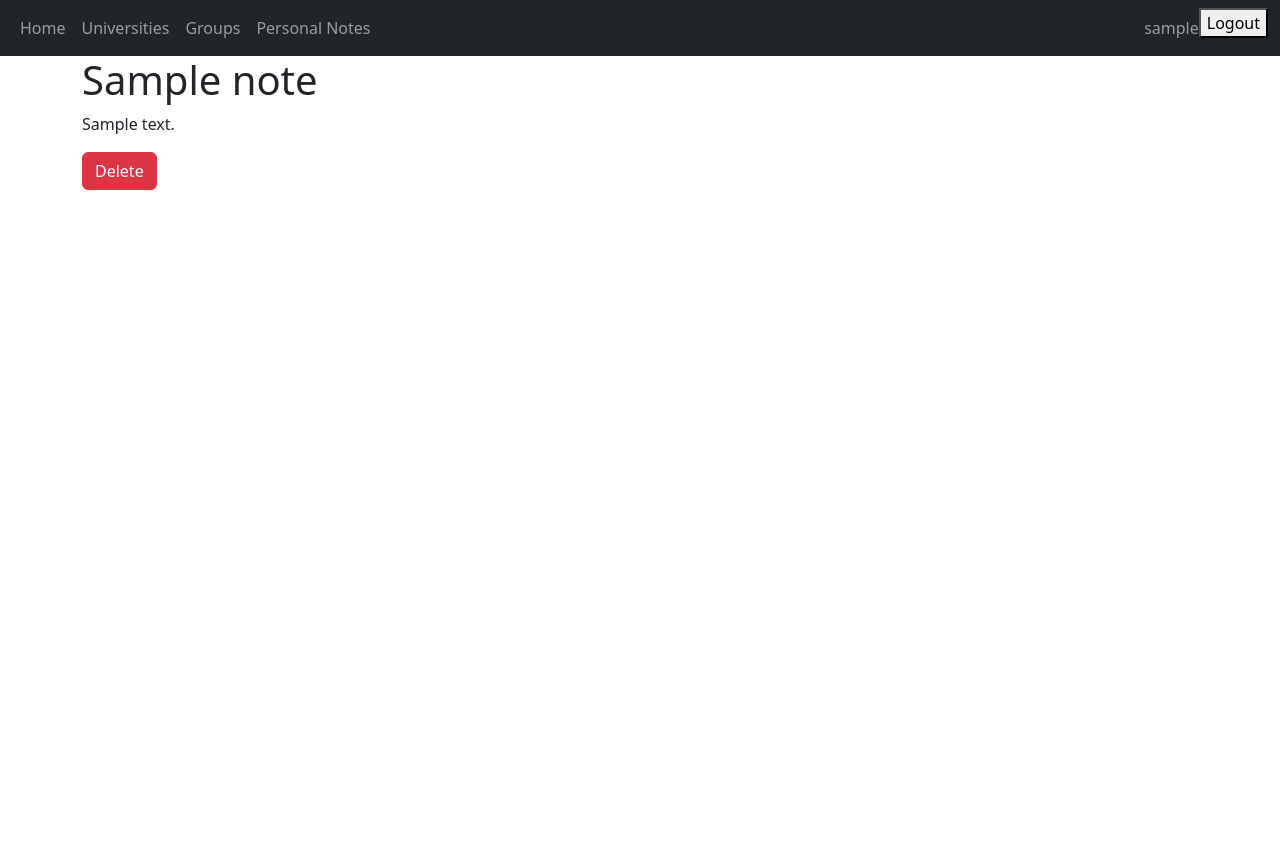
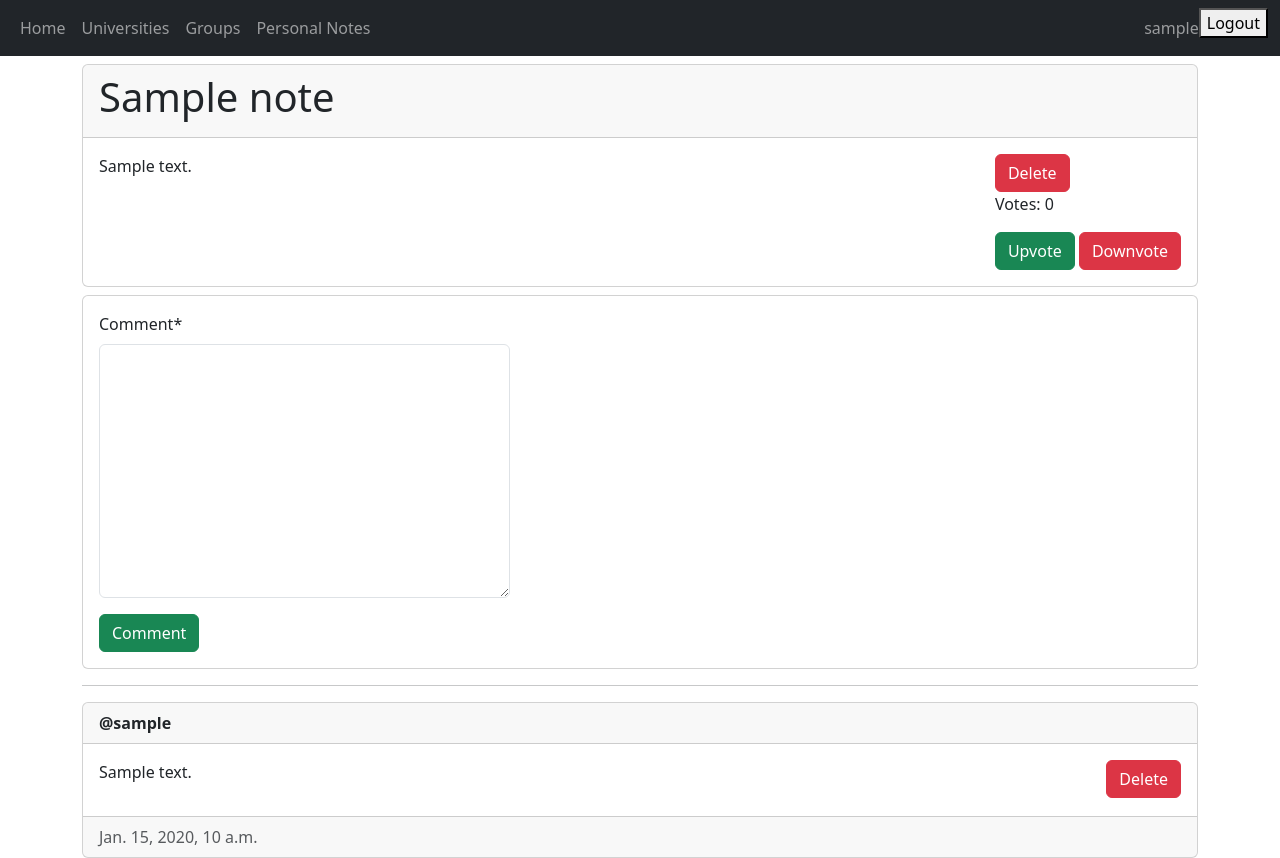
Before and after one commit to jackenbe/NoteyProject, a Django app: page /note/1 in a window 1280 px wide. Before the commit the page ends 190 px from the top, so only its background shows below. Run offline with Django 5.2, Linux system fonts and the light colour scheme; a user stored in the database is signed in; tables that the repository leaves empty hold one stand-in row (values such as "Sample post"); some libraries are stand-ins or nearby versions.

Commit message:
added details

```diff
--- a/core/form.py
+++ b/core/form.py
@@ -1,7 +1,9 @@
+from cProfile import label
+
 from django import forms
 from django.contrib.auth.forms import UserCreationForm
 from django.contrib.auth.models import User
-from .models import University, Group, Profile, Note
+from .models import University, Group, Profile, Note, Comment
 
 
 class RegistrationForm(UserCreationForm):
@@ -70,3 +72,12 @@ class PersonalNoteCreationForm(forms.ModelForm):
     class Meta:
         model = Note
         fields = ['title', 'context']
+
+class CommentCreationForm(forms.ModelForm):
+    class Meta:
+        model = Comment
+        fields = ['context']
+
+        labels = {
+            'context': 'Comment'
+        }
--- a/core/models.py
+++ b/core/models.py
@@ -2,6 +2,7 @@ from django.db import models
 from django.contrib.auth.models import User
 from django.urls import reverse
 import uuid
+
 
 class University(models.Model):
     name = models.CharField(max_length=50)
@@ -44,6 +45,8 @@ class Note(models.Model):
     is_personal = models.BooleanField(default=False)
     created_time = models.DateTimeField(auto_now_add=True)
     updated_time = models.DateTimeField(auto_now=True)
+    Upvote = models.ManyToManyField(User, related_name="Upvote")
+    Downvote = models.ManyToManyField(User, related_name="Downvote")
 
     def get_absolute_url(self):
         return reverse("Core:note_view", kwargs={"id": self.id})
@@ -51,10 +54,16 @@ class Note(models.Model):
     def __str__(self):
         return self.title
 
+    def vote_score(self):
+        return self.Upvote.count() - self.Downvote.count()
+
 
 class Comment(models.Model):
     author = models.ForeignKey(User, on_delete=models.CASCADE)
     note = models.ForeignKey(Note, on_delete=models.CASCADE, null=True, blank=True)
-    context = models.TextField()
+    context = models.TextField(blank=False, null=False)
     created_time = models.DateTimeField(auto_now_add=True)
     updated_time = models.DateTimeField(auto_now=True)
+
+    def __str__(self):
+        return self.context
--- a/core/templates/main/groups.html
+++ b/core/templates/main/groups.html
@@ -21,7 +21,13 @@
                                 {% csrf_token %}
                                 <button type="submit" class="btn btn-danger" name="group-id" value="{{ group.id }}">Delete</button>
                             </form>
+                        {% else %}
+                            <form method="post">
+                                {% csrf_token %}
+                                <button type="submit" class="btn btn-danger" name="group-id" value="{{ group.id }}">Leave</button>
+                            </form>
                         {% endif %}
+
                     </div>
             </div>
 
--- a/core/templates/main/note_detail.html
+++ b/core/templates/main/note_detail.html
@@ -1,12 +1,62 @@
 {% extends 'main/base.html' %}
 {% block title %}{{ note.title }}{% endblock %}
+{% load crispy_forms_tags %}
 {% block content %}
-    <h1>{{note.title}}</h1>
+    <div class="card mt-2">
+        <div class="card-header"><strong><h1>{{note.title}}</h1></strong></div>
+        <div class="card-body d-flex flex-row justify-content-between">
+            <div>
                 <p>{{ note.context }}</p>
-    {% if user == note.author %}
+            </div>
+            <div>
+                {% if user == note.author or user == note.group.created_by %}
                     <form method="post">
                         {% csrf_token %}
+                        <input type="hidden" name="action" value="delete">
                         <button type="submit" class="btn btn-danger" name="note-id" value="{{ note.id }}">Delete</button>
                     </form>
                 {% endif %}
+                <p>Votes: {{ note.vote_score }}</p>
+                <form method="POST">{% csrf_token %}
+                    <input type="hidden" name="note-id" value="{{ note.id }}">
+                    <button type="submit" class="btn btn-success" name="action" value="up_vote">Upvote</button>
+                    <button type="submit" class="btn btn-danger" name="action" value="down_vote">Downvote</button>
+                </form>
+            </div>
+        </div>
+    </div>
+
+    <div class="card mt-2">
+        <div class="card-body d-flex flex-row justify-content-between">
+            <form method="POST"> {% csrf_token %}
+                {{ comment_form|crispy }}
+                <input type="hidden" name="action" value="comment">
+                <button type="submit" class="btn btn-success" name="note-id" value="{{ note.id }}">Comment</button>
+            </form>
+        </div>
+    </div>
+<hr>
+    {% for comment in comments %}
+        <div class="card mt-2">
+            <div class="card-header"><strong>@{{ comment.author }}</strong></div>
+            <div class="card-body d-flex flex-row justify-content-between">
+                <div>
+                    <p>{{ comment.context }}</p>
+                </div>
+                {% if user == note.author or user == note.group.created_by or user == comment.author %}
+                    <form method="post">
+                        {% csrf_token %}
+                        <input type="hidden" name="action" value="comment_delete">
+                        <input type="hidden" name="note-id" value="{{ note.id }}">
+                        <button type="submit" class="btn btn-danger" name="comment-id" value="{{ comment.id }}">Delete</button>
+                    </form>
+                {% endif %}
+            </div>
+            <div class="card-footer text-muted">
+                {{ comment.created_time }}
+            </div>
+        </div>
+    {% empty %}
+            <p>No comments yet</p>
+    {% endfor %}
 {% endblock %}
--- a/core/views.py
+++ b/core/views.py
@@ -1,9 +1,11 @@
 from django.http import Http404, HttpResponseForbidden
 from django.shortcuts import render, redirect
 from django.contrib.auth.decorators import login_required
-from .form import RegistrationForm, GroupForm, JoinUniversityForm, GroupNoteCreationForm, PersonalNoteCreationForm
+from django.template.context_processors import request
+
+from .form import RegistrationForm, GroupForm, JoinUniversityForm, GroupNoteCreationForm, PersonalNoteCreationForm, CommentCreationForm
 from django.contrib.auth import login
-from .models import Profile, Group, Note
+from .models import Profile, Group, Note, Comment
 import uuid
 from django.contrib import messages
 import time
@@ -18,6 +20,7 @@ def home(request):
             obj_code = uuid.UUID(invite_code)
         except ValueError:
             messages.error(request, "Invalid invite code.")
+            time.sleep(.5)
             return redirect('/groups')
 
         try:
@@ -73,6 +76,9 @@ def group_list(request):
         group = Group.objects.get(id=group_id)
         if group and request.user == group.created_by:
             group.delete()
+        else:
+            group.members.remove(request.user)
+            profile.groups.remove(group)
         return redirect('/home')
     return render(request, 'main/groups.html', context)
 
@@ -114,6 +120,7 @@ def group_view(request, id):
 
 @login_required(login_url='/login')
 def note_view(request, id):
+    context = {}
     try:
         note = Note.objects.get(id=id)
     except Note.DoesNotExist:
@@ -130,17 +137,61 @@ def note_view(request, id):
     if note.group and note.group not in profile.groups.all():
         return redirect('/home')
 
+
+    comments = Comment.objects.filter(note=note).order_by('-created_time')
+    context['comments'] = comments
+
     if request.method == "POST":
+        action = request.POST.get('action')
         note_id = request.POST.get('note-id')
         note = Note.objects.get(id=note_id)
-        if note and request.user == note.author:
-            note.delete()
-        return redirect('/home')
+        context['comment_form'] = CommentCreationForm()
+        if action == 'delete':
+            if note and (request.user == note.author or request.user == note.group.created_by):
+                note.delete()
+            if note.group:
+                return redirect(f'/group/{note.group.id}')
+            else:
+                return redirect("/personal")
+        elif action == 'comment':
+            form = CommentCreationForm(request.POST)
+            if form.is_valid():
+                comment = form.save(commit=False)
+                comment.author = request.user
+                comment.note = note
+                comment.save()
+                context['comment_form'] = form
+                return redirect(f'/note/{note_id}')
 
-    context = {
-        'note': note,
-        'user': request.user
-    }
+        elif action == "comment_delete":
+            comment_id = request.POST.get('comment-id')
+            try:
+                comment = Comment.objects.get(id=comment_id)
+            except Comment.DoesNotExist:
+                raise Http404("Comment does not exist")
+
+            if comment and (request.user == note.author or request.user == note.group.created_by or request.user == comment.author):
+                comment.delete()
+                return redirect(f'/note/{note_id}')
+        elif action == "up_vote":
+            if request.user not in note.Upvote.all():
+                note.Upvote.add(request.user)
+                note.Downvote.remove(request.user)
+            else:
+                note.Upvote.remove(request.user)
+        elif action == "down_vote":
+            if request.user not in note.Downvote.all():
+                note.Downvote.add(request.user)
+                note.Upvote.remove(request.user)
+            else:
+                note.Downvote.remove(request.user)
+
+    else:
+        form = CommentCreationForm()
+        context['comment_form'] = form
+
+    context['note'] = note
+    context['user'] = request.user
     return render(request, "main/note_detail.html", context)
 
 @login_required(login_url='/login')
```
Also changed, not shown: core/templates/main/group_view.html (+4 -3 lines), core/migrations/0004_note_vote.py (added), core/migrations/0005_remove_note_vote_note_downvote_note_upvote.py (added). Lines whose indentation alone changed are shown as unchanged.
